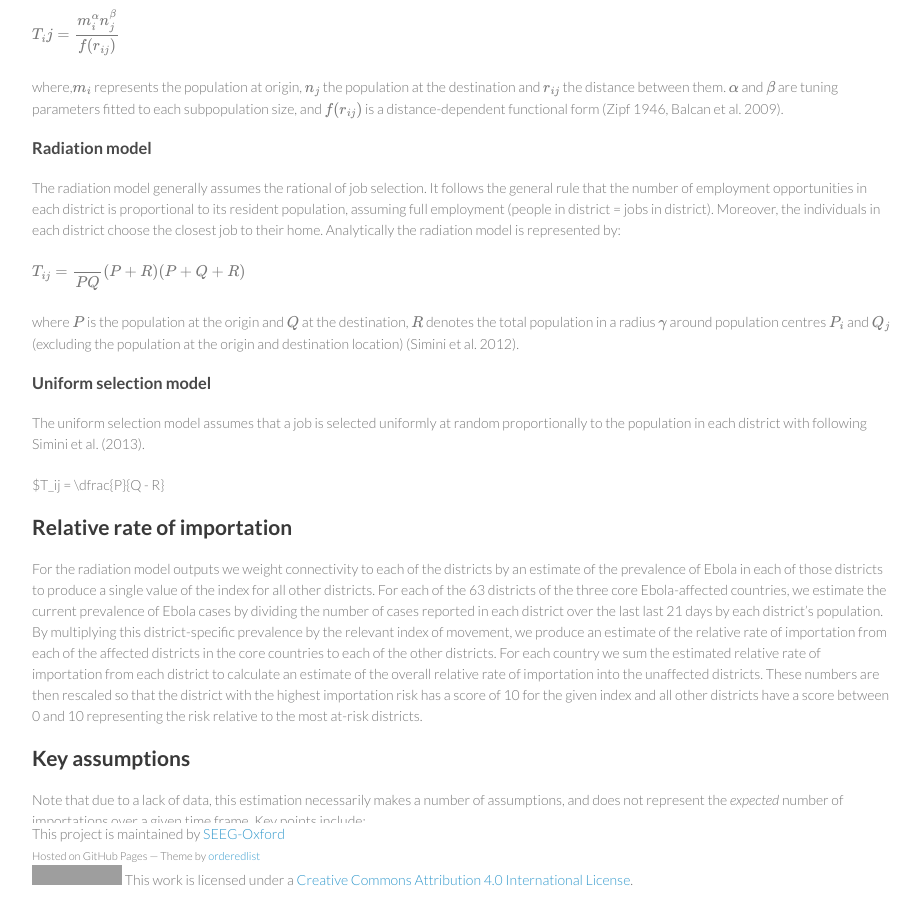
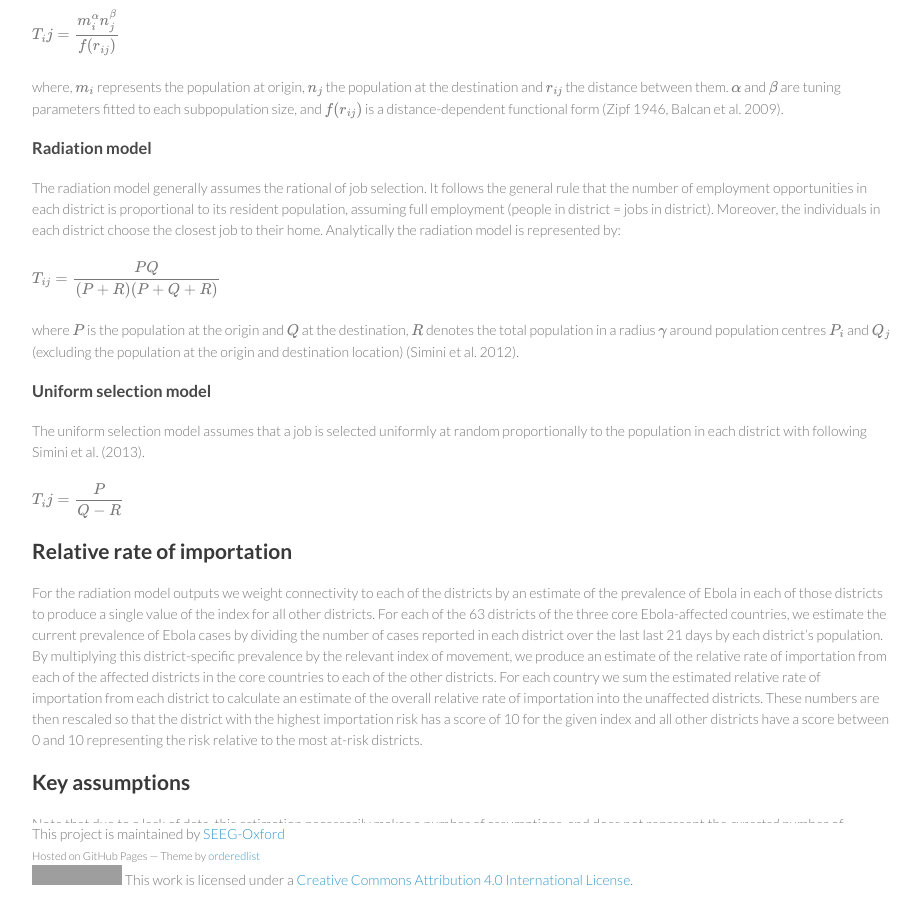
Before and after one commit to SEEG-Oxford/ebola-spread, a Jekyll site: the page built from local-risk-doc.md, in a window 1280 px wide and 900 px high, scrolled down 828 px. Shown: the whole window, without its empty margins (178-1098 px from the left). Built offline with Jekyll 4.4.1, drawn with Linux system fonts in a browser that asks for light colours; formulas are drawn with MathJax 3; grey boxes are pictures that could not be loaded.

Commit message:
Fixed some formatting errors in the mathml

```diff
--- a/local-risk-doc.md
+++ b/local-risk-doc.md
@@ -23,13 +23,13 @@ The gravity law assumes that the number of people moving between locations is pr
 
 $T_ij = \dfrac{m^\alpha_i n^\beta_j}{f(r_{ij})}$
 
-where,$m_i$ represents the population at origin, $n_j$ the population at the destination and $r_{ij}$ the distance between them. $\alpha$ and $\beta$ are tuning parameters fitted to each subpopulation size, and $f(r_{ij})$ is a distance-dependent functional form (Zipf 1946, Balcan et al. 2009).
+where, $m_i$ represents the population at origin, $n_j$ the population at the destination and $r_{ij}$ the distance between them. $\alpha$ and $\beta$ are tuning parameters fitted to each subpopulation size, and $f(r_{ij})$ is a distance-dependent functional form (Zipf 1946, Balcan et al. 2009).
 
 ### Radiation model
 
 The radiation model generally assumes the rational of job selection. It follows the general rule that the number of employment opportunities in each district is proportional to its resident population, assuming full employment (people in district = jobs in district). Moreover, the individuals in each district choose the closest job to their home. Analytically the radiation model is represented by:
 
-$T_{ij} = \dfrac{}{PQ}{(P + R) (P + Q + R)}$
+$T_{ij} = \dfrac{PQ}{(P + R) (P + Q + R)}$
 
 where $P$ is the population at the origin and $Q$ at the destination, $R$ denotes the total population in a radius $\gamma$ around population centres $P_i$ and $Q_j$ (excluding the population at the origin and destination location) (Simini et al. 2012).
 
@@ -37,7 +37,7 @@ where $P$ is the population at the origin and $Q$ at the destination, $R$ denote
 
 The uniform selection model assumes that a job is selected uniformly at random proportionally to the population in each district with following Simini et al. (2013).
 
-$T_ij = \dfrac{P}{Q - R}
+$T_ij = \dfrac{P}{Q - R}$
 
 ## Relative rate of importation
 
```
